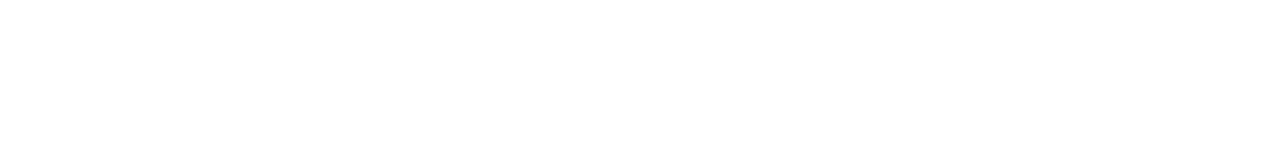
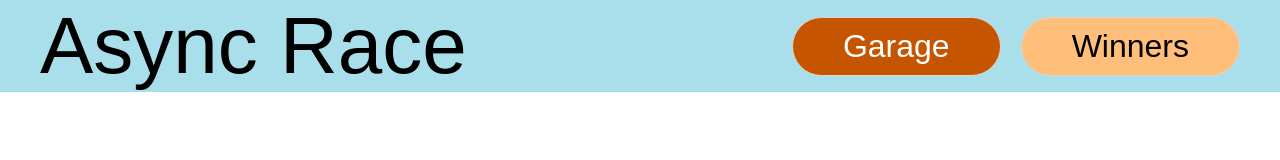
Before and after one commit to antonina220590/JSFE2023Q4, a website built with webpack: page async-race/src/index.html in a window 1280 px wide. Built offline with nearby package versions, Linux system fonts and the light colour scheme; a web font is replaced by a local one.

Commit message:
feat: add header view with logo and buttons

```diff
--- /dev/null
+++ b/async-race/src/app/app.ts
@@ -0,0 +1,13 @@
+import '../style.css';
+import HeaderView from './components/view/header/header';
+
+export default class App {
+    constructor() {
+        this.createView();
+    }
+
+    createView(): void {
+        const headerView = new HeaderView();
+        document.body.append(headerView.getHtmlElement());
+    }
+}
--- /dev/null
+++ b/async-race/src/app/components/utils/element-creator.ts
@@ -0,0 +1,68 @@
+export interface Element {
+    HTMLtag?: keyof HTMLElementTagNameMap;
+}
+
+export interface FullElementDescription<T extends HTMLElement = HTMLElement> extends Element {
+    classNames: string[];
+    parent?: HTMLElement;
+    text: string;
+    callback?: CallbackGen<T>;
+}
+
+export type CallbackGen<T> = (data: T) => void;
+
+export class BaseElementCreator<T extends HTMLElement = HTMLElement> {
+    protected element: T;
+
+    constructor(node: FullElementDescription<T>) {
+        const element = document.createElement(node.HTMLtag ?? 'div') as T;
+        this.element = element;
+        this.createNewElement(node);
+    }
+
+    public createNewElement(node: FullElementDescription<T>): void {
+        this.element = document.createElement(node.HTMLtag ?? 'div') as T;
+        this.addClasses(node.classNames);
+        this.toggleClasses(node.classNames);
+        this.removeClasses(node.classNames);
+        this.addTextContent(node.text);
+    }
+
+    public addClasses(classNames: string[]): void {
+        classNames.forEach((className) => {
+            this.element.classList.add(className);
+        });
+    }
+
+    public toggleClasses(classNames: string[]): void {
+        classNames.forEach((className) => {
+            this.element.classList.toggle(className);
+        });
+    }
+
+    public removeClasses(classNames: string[]): void {
+        classNames.forEach((className) => {
+            this.element.classList.toggle(className);
+        });
+    }
+
+    public addTextContent(text: string): void {
+        this.element.textContent = text;
+    }
+
+    public appendElement(element: HTMLElement | BaseElementCreator): void {
+        if (element instanceof BaseElementCreator) {
+            this.element.append(element.getElement());
+        } else {
+            this.element.append(element);
+        }
+    }
+
+    public setAttribute(attribute: string, value: string): void {
+        this.element.setAttribute(attribute, value);
+    }
+
+    public getElement(): HTMLElement {
+        return this.element;
+    }
+}
--- /dev/null
+++ b/async-race/src/app/components/view/header/button/button-header.ts
@@ -0,0 +1,39 @@
+import '../header.css';
+import { CommonParams, CommonView } from '../../view';
+
+const styles = {
+    HEADER_BTNS: 'header__button',
+    HEADER_BTN_ACTIVE: 'header__button_active',
+};
+
+export default class ButtonView extends CommonView {
+    buttonElements: ButtonView[];
+
+    constructor(name: string, buttonElements: ButtonView[]) {
+        const params: CommonParams = {
+            HTMLtag: 'button',
+            classNames: [styles.HEADER_BTNS],
+            text: name,
+        };
+        super(params);
+        this.buttonElements = buttonElements;
+        this.addAdditonalView();
+    }
+
+    addActiveClass(): void {
+        this.buttonElements.forEach((buttonElement) => buttonElement.removeActiveClass());
+        const button = this.elementCreator;
+        button.addClasses([styles.HEADER_BTN_ACTIVE]);
+        button.setAttribute('disabled', '');
+    }
+
+    removeActiveClass(): void {
+        const button = this.elementCreator;
+        button.removeClasses([styles.HEADER_BTN_ACTIVE]);
+        button.getElement().removeAttribute('disabled');
+    }
+
+    addAdditonalView(): void {
+        this.elementCreator.getElement().addEventListener('click', this.addActiveClass.bind(this));
+    }
+}
--- /dev/null
+++ b/async-race/src/app/components/view/header/header.css
@@ -0,0 +1,48 @@
+.header {
+    padding: 0 5vh;
+    background: #a8dfea;
+    display: flex;
+    justify-content: space-between;
+    min-height: 10vh;
+    align-items: center;
+}
+
+.logo {
+    font-family: 'Londrina Shadow', sans-serif;
+    font-weight: 400;
+    font-style: normal;
+    font-size: 5rem;
+}
+
+.button-box {
+    display: flex;
+    gap: 20px;
+}
+
+.header__button {
+    border-radius: 100px;
+    border: 1px solid #e1d4c9;
+    background: #ffbe79;
+    cursor: pointer;
+    padding: 10px 50px;
+    display: flex;
+    gap: 8px;
+    text-align: center;
+    position: relative;
+    font-family: 'Londrina Shadow', sans-serif;
+    font-weight: 400;
+    font-style: normal;
+    font-size: 2rem;
+}
+
+.header__button:hover {
+    background: #333366;
+    color: white;
+    transition: 1s ease-in-out;
+}
+
+.header__button_active {
+    background: #c55501;
+    color: white;
+    cursor: auto;
+}
--- /dev/null
+++ b/async-race/src/app/components/view/header/header.ts
@@ -0,0 +1,84 @@
+import './header.css';
+import { BaseElementCreator } from '../../utils/element-creator';
+import { CommonParams, CommonView } from '../view';
+import ButtonView from './button/button-header';
+
+const styles = {
+    HEADER: 'header',
+    LOGO: 'logo',
+    BUTTON_BOX: 'button-box',
+    HEADER_BTN_ACTIVE: 'header__button_active',
+};
+
+const text = {
+    GAMENAME: 'Async Race',
+    EMPTY: '',
+    GARAGE_BTN: 'Garage',
+    WINNERS_BTN: 'Winners',
+};
+
+const pages = {
+    GARAGE_PAGE: 'Garage',
+    WINNERS_PAGE: 'Winners',
+};
+
+interface InnerObj {
+    pageName: string;
+}
+
+const currentPageIndex = 0;
+
+export default class HeaderView extends CommonView {
+    buttonElements: ButtonView[];
+
+    constructor() {
+        const params: CommonParams = {
+            HTMLtag: 'header',
+            classNames: [styles.HEADER],
+            text: text.EMPTY,
+        };
+        super(params);
+        this.buttonElements = [];
+        this.additionalLogoView();
+        this.additionalView();
+    }
+
+    additionalLogoView(): void {
+        const logoParams: CommonParams = {
+            HTMLtag: 'h1',
+            classNames: [styles.LOGO],
+            text: 'Async Race',
+        };
+        const logoCreator = new BaseElementCreator(logoParams);
+        this.elementCreator.getElement().append(logoCreator.getElement());
+    }
+
+    additionalView(): void {
+        const buttonBoxParams: CommonParams = {
+            HTMLtag: 'div',
+            classNames: [styles.BUTTON_BOX],
+            text: text.EMPTY,
+        };
+        const buttonBoxCreator = new BaseElementCreator(buttonBoxParams);
+        this.elementCreator.getElement().append(buttonBoxCreator.getElement());
+
+        const myPages: InnerObj[] = [
+            {
+                pageName: pages.GARAGE_PAGE,
+            },
+            {
+                pageName: pages.WINNERS_PAGE,
+            },
+        ];
+
+        myPages.forEach((page, index) => {
+            const buttonElement = new ButtonView(page.pageName, this.buttonElements);
+            buttonBoxCreator.appendElement(buttonElement.getHtmlElement());
+
+            if (index === currentPageIndex) {
+                buttonElement.addActiveClass();
+            }
+            this.buttonElements.push(buttonElement);
+        });
+    }
+}
--- /dev/null
+++ b/async-race/src/app/components/view/view.ts
@@ -0,0 +1,30 @@
+import { BaseElementCreator } from '../utils/element-creator';
+
+export interface CommonParams {
+    HTMLtag: keyof HTMLElementTagNameMap;
+    classNames: string[];
+    text: string;
+    src?: string;
+}
+export class CommonView {
+    elementCreator: BaseElementCreator<HTMLElement>;
+
+    constructor(params: CommonParams) {
+        this.elementCreator = this.createView(params);
+    }
+
+    getHtmlElement(): HTMLElement {
+        return this.elementCreator.getElement();
+    }
+
+    createView(params: CommonParams): BaseElementCreator<HTMLElement> {
+        const elementCreatorParams = {
+            HTMLtag: params.HTMLtag,
+            classNames: params.classNames,
+            text: params.text,
+            src: '',
+        };
+        this.elementCreator = new BaseElementCreator(elementCreatorParams);
+        return this.elementCreator;
+    }
+}
--- a/async-race/src/index.html
+++ b/async-race/src/index.html
@@ -1,12 +1,14 @@
-<!DOCTYPE html>
+<!doctype html>
 <html lang="en">
-<head>
-  <meta charset="UTF-8">
-  <meta http-equiv="X-UA-Compatible" content="IE=edge">
-  <meta name="viewport" content="width=device-width, initial-scale=1.0">
-  <title>Document</title>
-</head>
-<body>
-
-</body>
+    <head>
+        <meta charset="UTF-8" />
+        <meta http-equiv="X-UA-Compatible" content="IE=edge" />
+        <meta name="viewport" content="width=device-width, initial-scale=1.0" />
+        <link rel="preconnect" href="https://fonts.googleapis.com" />
+        <link rel="preconnect" href="https://fonts.gstatic.com" crossorigin />
+        <link href="https://fonts.googleapis.com/css2?family=Londrina+Shadow&display=swap" rel="stylesheet" />
+        <link rel="stylesheet" href="./style.css" />
+        <title>Document</title>
+    </head>
+    <body></body>
 </html>
--- a/async-race/src/index.ts
+++ b/async-race/src/index.ts
@@ -1,5 +1,4 @@
-function helloWorld(): void {
-    console.log('hello world!');
-}
+import App from './app/app';
 
-helloWorld();
+const app = new App();
+console.log(app);
--- /dev/null
+++ b/async-race/src/style.css
@@ -0,0 +1,4 @@
+* {
+    margin: 0;
+    padding: 0;
+}
```
Also changed, not shown: async-race/src/app/components/view/header/button/button-header.css (added).
